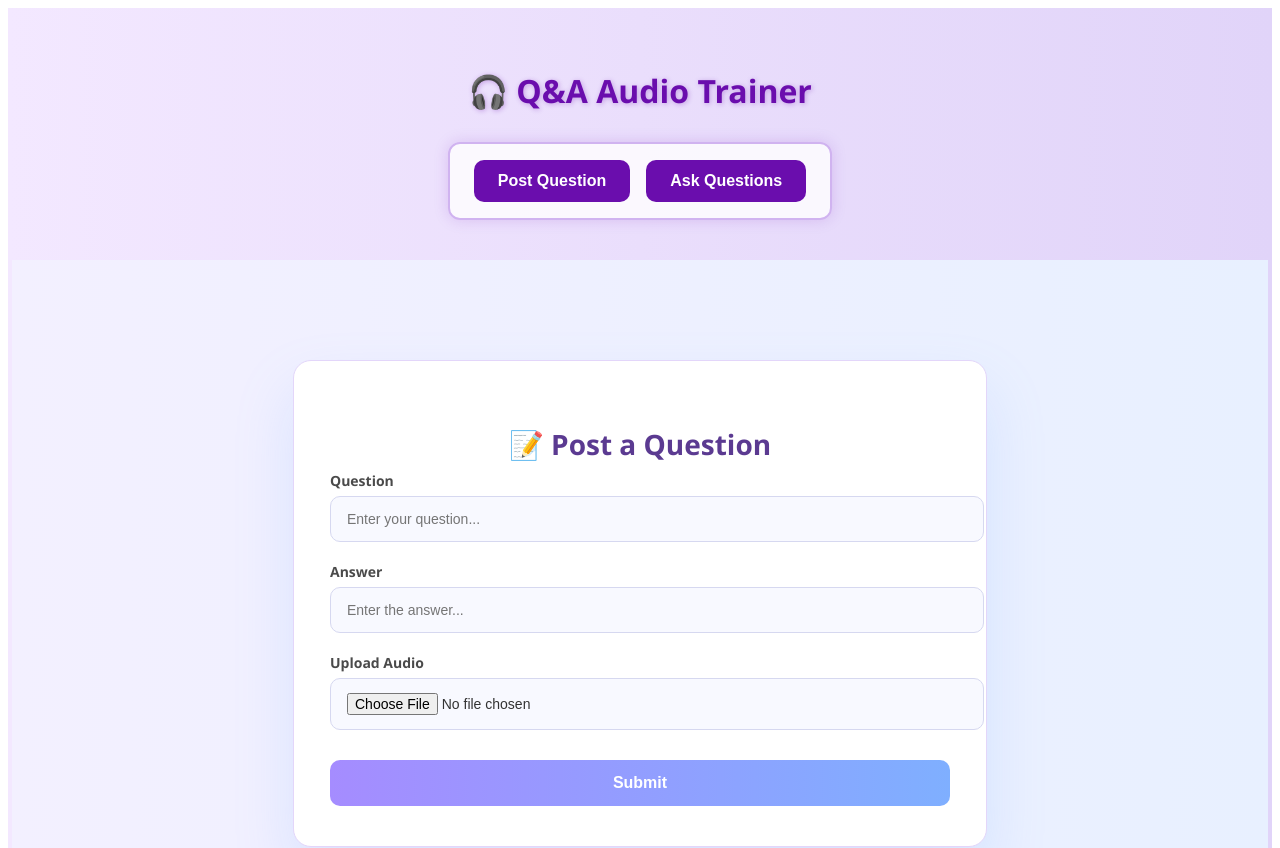
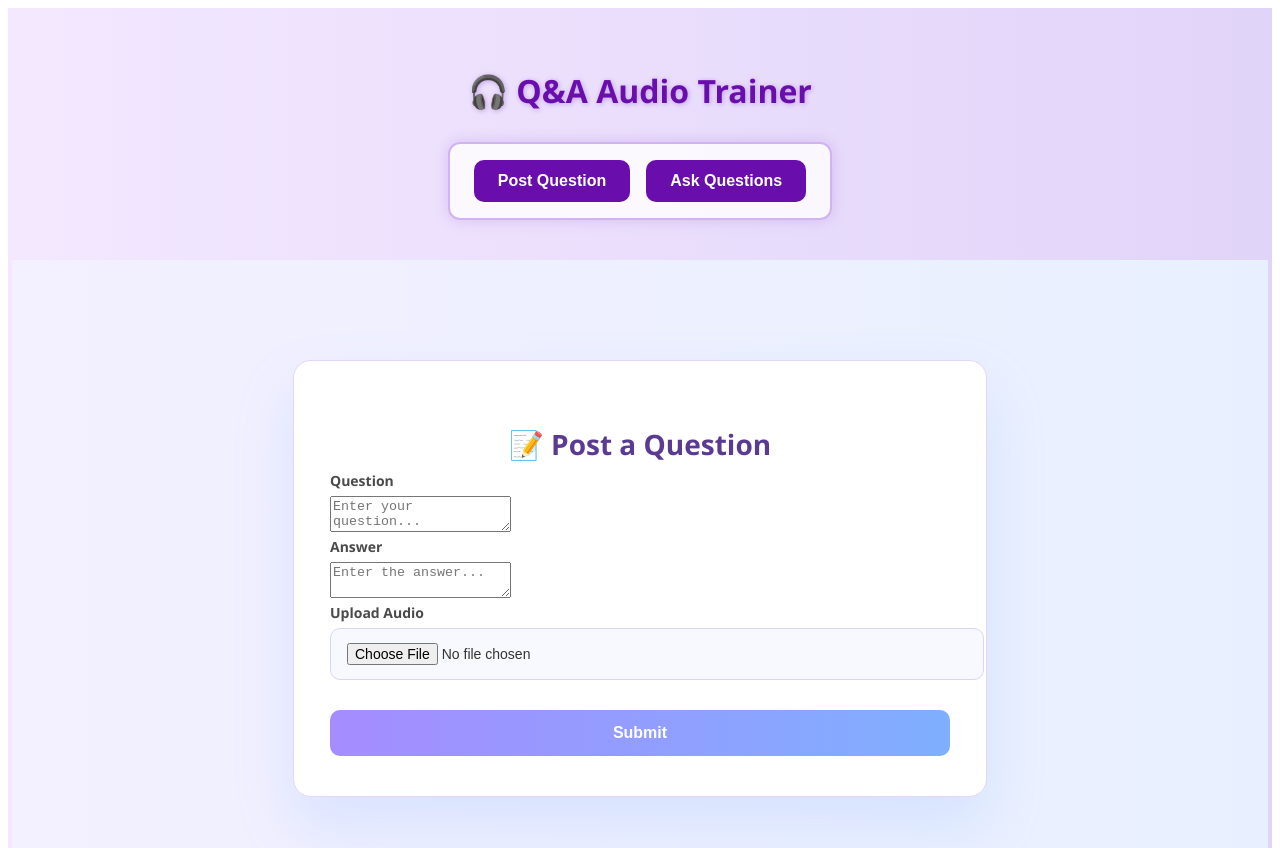
Before and after one commit to geadakishore/qa-audio-trainer, a React (Create React App) app in the folder frontend/: page /post in a window 1280 px wide. Shown: the top 848 px of the page. Built offline with nearby package versions, Linux system fonts and the light colour scheme.

Commit message:
Update PostingPage.js(text area)

```diff
--- a/frontend/src/components/PostingPage.js
+++ b/frontend/src/components/PostingPage.js
@@ -33,7 +33,7 @@ const PostingPage = () => {
         <h2>📝 Post a Question</h2>
 
         <label>Question</label>
-        <input
+        <textarea
           type="text"
           value={questionText}
           onChange={(e) => setQuestionText(e.target.value)}
@@ -42,7 +42,7 @@ const PostingPage = () => {
         />
 
         <label>Answer</label>
-        <input
+        <textarea
           type="text"
           value={answerText}
           onChange={(e) => setAnswerText(e.target.value)}
```
